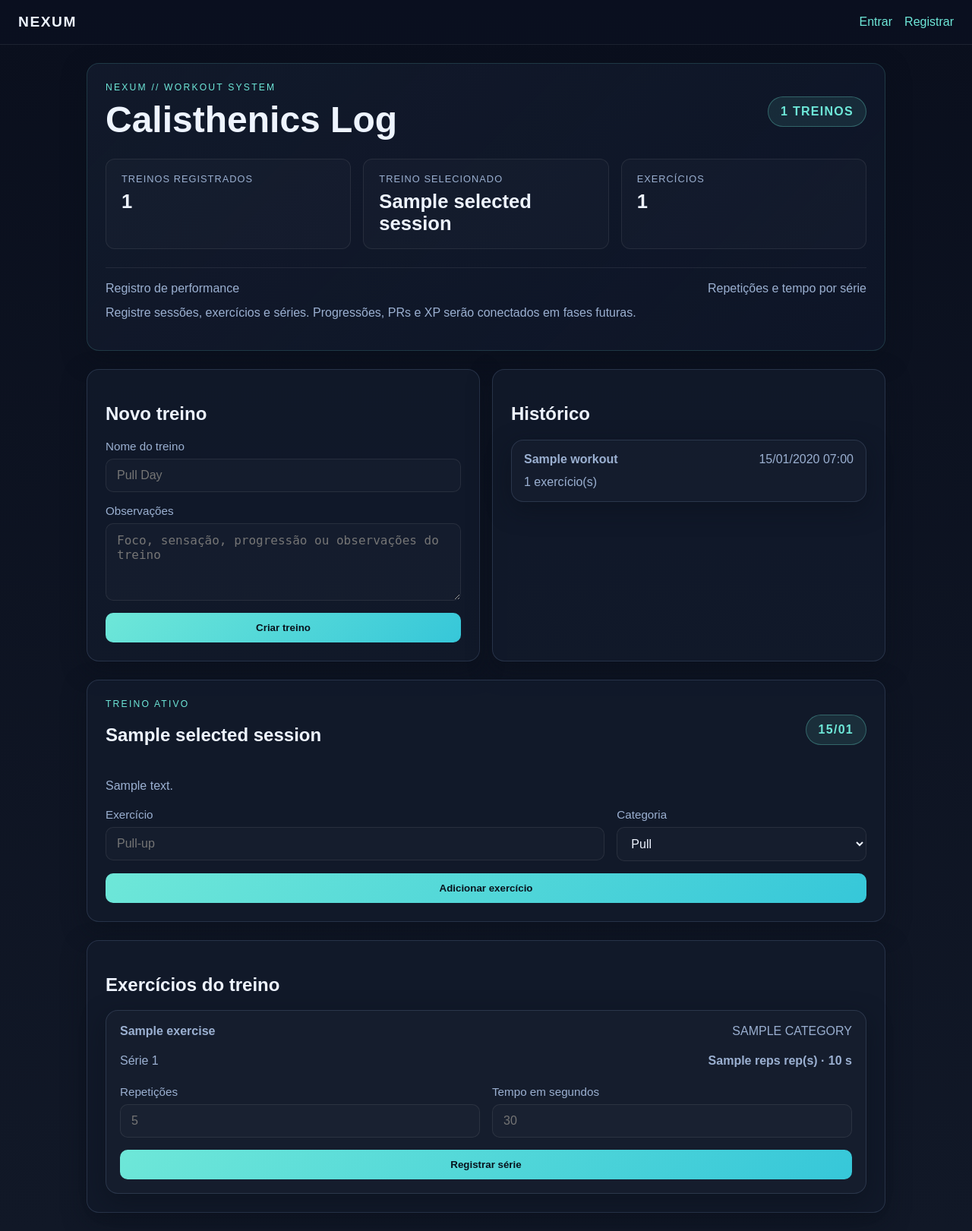
After one commit to EricklimaSilva/Nexum, a Flask app: template app/templates/workouts/index.html in a window 1280 px wide. The commit adds this page. Shown: the whole page at 76% size. Run offline with Flask 3, Linux system fonts and the light colour scheme; the template is opened without the code that fills it: most values are stand-ins (such as "Sample title", 1, 10 or a date in 2020); parts of the project's set-up code (start-up, migrations or seed data) failed here and were passed over.

Commit message:
feat: add calisthenics workout tracking

```diff
--- a/app/__init__.py
+++ b/app/__init__.py
@@ -1,8 +1,10 @@
 from flask import Flask, render_template
+from app.common.utils import to_sao_paulo_time
 
 from app.auth.models import User
 from app.auth.routes import auth_bp
 from app.body.routes import body_bp
+from app.workouts.routes import workouts_bp
 from app.config import Config
 from app.dashboard.routes import dashboard_bp
 from app.extensions import db, login_manager, migrate
@@ -22,10 +24,13 @@ def create_app() -> Flask:
     login_manager.init_app(app)
     migrate.init_app(app, db)
 
+    app.jinja_env.filters["sao_paulo_time"] = to_sao_paulo_time
+
     app.register_blueprint(auth_bp)
     app.register_blueprint(dashboard_bp)
     app.register_blueprint(finance_bp)
     app.register_blueprint(body_bp)
+    app.register_blueprint(workouts_bp)
 
     @app.errorhandler(404)
     def page_not_found(error):
--- a/app/common/utils.py
+++ b/app/common/utils.py
@@ -1,5 +1,19 @@
+from datetime import UTC
+from zoneinfo import ZoneInfo
+
 from flask import flash
+
+
+SAO_PAULO_TZ = ZoneInfo("America/Sao_Paulo")
 
 
 def safe_flash(message: str, category: str = "info"):
     flash(message, category)
+
+
+def to_sao_paulo_time(value):
+    if value is None:
+        return None
+    if value.tzinfo is None:
+        value = value.replace(tzinfo=UTC)
+    return value.astimezone(SAO_PAULO_TZ)
--- a/app/dashboard/routes.py
+++ b/app/dashboard/routes.py
@@ -3,6 +3,7 @@ from flask_login import current_user, login_required
 
 from app.body.services import get_body_status_for_user
 from app.finance.services import calculate_safe_spend
+from app.workouts.services import list_workout_sessions_for_user
 from app.progression.services import (
     get_progress_percentage,
     get_user_progress,
@@ -27,6 +28,8 @@ def index():
         finance_summary = calculate_safe_spend(current_user)
 
     body_status = get_body_status_for_user(current_user)
+    recent_workouts = list_workout_sessions_for_user(current_user, limit=1)
+    latest_workout = recent_workouts[0] if recent_workouts else None
 
     return render_template(
         "dashboard/index.html",
@@ -37,6 +40,7 @@ def index():
         user_name=current_user.profile.name,
         finance_summary=finance_summary,
         body_status=body_status,
+        latest_workout=latest_workout,
     )
 
 
--- a/app/templates/base.html
+++ b/app/templates/base.html
@@ -109,7 +109,9 @@
         color: var(--muted);
       }
 
-      input {
+      input,
+      textarea,
+      select {
         background: rgba(255,255,255,0.02);
         border: 1px solid rgba(255,255,255,0.08);
         border-radius: 10px;
--- /dev/null
+++ b/app/templates/workouts/index.html
@@ -0,0 +1,221 @@
+{% extends 'base.html' %}
+
+{% block title %}Workouts | Nexum{% endblock %}
+
+{% block content %}
+  <div class="dashboard-shell">
+    <section class="card hero-panel">
+      <div class="identity-row">
+        <div>
+          <p class="eyebrow">NEXUM // WORKOUT SYSTEM</p>
+          <h1>Calisthenics Log</h1>
+        </div>
+        <div class="badge-rank">
+          {{ sessions|length }} TREINOS
+        </div>
+      </div>
+
+      <div class="stats-grid">
+        <div class="stat-block">
+          <span class="label">Treinos registrados</span>
+          <strong>{{ sessions|length }}</strong>
+        </div>
+
+        <div class="stat-block">
+          <span class="label">Treino selecionado</span>
+          <strong>
+            {% if selected_session %}
+              {{ selected_session.name }}
+            {% else %}
+              —
+            {% endif %}
+          </strong>
+        </div>
+
+        <div class="stat-block">
+          <span class="label">Exercícios</span>
+          <strong>
+            {% if selected_session %}
+              {{ selected_session.exercises|length }}
+            {% else %}
+              0
+            {% endif %}
+          </strong>
+        </div>
+      </div>
+
+      <div class="xp-panel">
+        <div class="xp-meta">
+          <span>Registro de performance</span>
+          <span>Repetições e tempo por série</span>
+        </div>
+      </div>
+
+      <p class="muted" style="margin-top: 14px;">
+        Registre sessões, exercícios e séries. Progressões, PRs e XP serão conectados em fases futuras.
+      </p>
+    </section>
+
+    <section class="row">
+      <div class="card" style="flex: 1; min-width: 280px;">
+        <h2>Novo treino</h2>
+        <form method="post" action="{{ url_for('workouts.create_session') }}">
+          <label>
+            Nome do treino
+            <input type="text" name="name" placeholder="Pull Day" maxlength="120" required>
+          </label>
+
+          <label>
+            Observações
+            <textarea name="notes" rows="4" placeholder="Foco, sensação, progressão ou observações do treino"></textarea>
+          </label>
+
+          <button class="button" type="submit">Criar treino</button>
+        </form>
+      </div>
+
+      <div class="card" style="flex: 1; min-width: 280px;">
+        <h2>Histórico</h2>
+
+        {% if sessions %}
+          <div class="row" style="flex-direction: column;">
+            {% for workout in sessions %}
+              <a
+                class="card"
+                style="padding: 16px; background: rgba(255,255,255,0.02); text-decoration: none; color: inherit;"
+                href="{{ url_for('workouts.index', session_id=workout.id) }}"
+              >
+                <div class="xp-meta">
+                  <strong>{{ workout.name }}</strong>
+                  <span>{{ (workout.performed_at|sao_paulo_time).strftime('%d/%m/%Y %H:%M') }}</span>
+                </div>
+                <p class="muted" style="margin: 8px 0 0;">
+                  {{ workout.exercises|length }} exercício(s)
+                </p>
+              </a>
+            {% endfor %}
+          </div>
+        {% else %}
+          <p class="muted">Nenhum treino registrado ainda.</p>
+        {% endif %}
+      </div>
+    </section>
+
+    {% if selected_session %}
+      <section class="card">
+        <div class="identity-row">
+          <div>
+            <p class="eyebrow">TREINO ATIVO</p>
+            <h2>{{ selected_session.name }}</h2>
+          </div>
+          <div class="badge-rank">
+            {{ (selected_session.performed_at|sao_paulo_time).strftime('%d/%m') }}
+          </div>
+        </div>
+
+        {% if selected_session.notes %}
+          <p class="muted">{{ selected_session.notes }}</p>
+        {% endif %}
+
+        <form
+          method="post"
+          action="{{ url_for('workouts.create_exercise', session_id=selected_session.id) }}"
+          style="margin-top: 20px;"
+        >
+          <div class="row">
+            <label style="flex: 2; min-width: 220px;">
+              Exercício
+              <input type="text" name="name" placeholder="Pull-up" maxlength="120" required>
+            </label>
+
+            <label style="flex: 1; min-width: 180px;">
+              Categoria
+              <select name="category">
+                <option value="pull">Pull</option>
+                <option value="push">Push</option>
+                <option value="core">Core</option>
+                <option value="legs">Legs</option>
+                <option value="skill">Skill</option>
+                <option value="mobility">Mobility</option>
+                <option value="other">Other</option>
+              </select>
+            </label>
+          </div>
+
+          <button class="button" type="submit">Adicionar exercício</button>
+        </form>
+      </section>
+
+      <section class="card">
+        <h2>Exercícios do treino</h2>
+
+        {% if selected_session.exercises %}
+          <div class="row" style="flex-direction: column;">
+            {% for exercise in selected_session.exercises %}
+              <div class="card" style="padding: 18px; background: rgba(255,255,255,0.02);">
+                <div class="xp-meta">
+                  <strong>{{ exercise.name }}</strong>
+                  <span>{{ exercise.category|upper }}</span>
+                </div>
+
+                {% if exercise.sets %}
+                  <div style="margin-top: 14px;">
+                    {% for workout_set in exercise.sets %}
+                      <div class="xp-meta" style="padding: 7px 0;">
+                        <span>Série {{ workout_set.set_number }}</span>
+                        <strong>
+                          {% if workout_set.reps is not none %}
+                            {{ workout_set.reps }} rep(s)
+                            {% endif %}
+                          {% if workout_set.reps is not none and workout_set.duration_seconds is not none %}
+                            ·
+                            {% endif %}
+                          {% if workout_set.duration_seconds is not none %}
+                            {{ workout_set.duration_seconds }} s
+                            {% endif %}
+                        </strong>
+                      </div>
+                    {% endfor %}
+                  </div>
+                {% else %}
+                  <p class="muted">Nenhuma série registrada.</p>
+                {% endif %}
+
+                <form
+                  method="post"
+                  action="{{ url_for('workouts.create_set', exercise_id=exercise.id) }}"
+                  style="margin-top: 16px;"
+                >
+                  <input type="hidden" name="session_id" value="{{ selected_session.id }}">
+
+                  <div class="row">
+                    <label style="flex: 1; min-width: 150px;">
+                      Repetições
+                      <input type="number" name="reps" min="1" placeholder="5">
+                    </label>
+
+                    <label style="flex: 1; min-width: 150px;">
+                      Tempo em segundos
+                      <input type="number" name="duration_seconds" min="1" placeholder="30">
+                    </label>
+                  </div>
+
+                  <button class="button" type="submit">Registrar série</button>
+                </form>
+              </div>
+            {% endfor %}
+          </div>
+        {% else %}
+          <p class="muted">Adicione o primeiro exercício deste treino.</p>
+        {% endif %}
+      </section>
+    {% else %}
+      <section class="card">
+        <h2>Treino</h2>
+        <p class="muted">
+          Crie um novo treino ou selecione um item do histórico para registrar exercícios e séries.
+        </p>
+      </section>
+    {% endif %}
+  </div>
+{% endblock %}
--- /dev/null
+++ b/app/workouts/__init__.py
@@ -0,0 +1,4 @@
+"""Módulo de treinos do Nexum."""
+from app.workouts.models import WorkoutExercise, WorkoutSession, WorkoutSet
+
+__all__ = ["WorkoutSession", "WorkoutExercise", "WorkoutSet"]
```
Also changed, not shown: app/templates/dashboard/index.html (+8 -2 lines), app/workouts/models.py (added, +127 -0 lines), app/workouts/routes.py (added, +107 -0 lines), app/workouts/services.py (added, +145 -0 lines), migrations/versions/b0ad8e34d9dc_create_workout_tables.py (added, +84 -0 lines).
